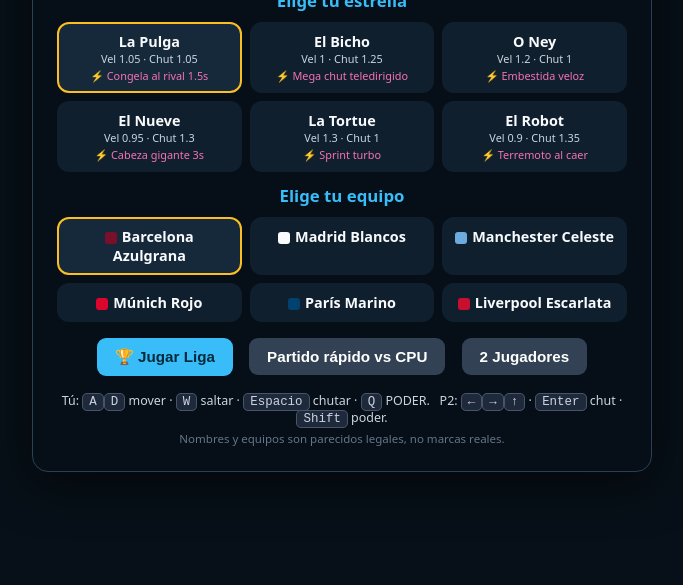
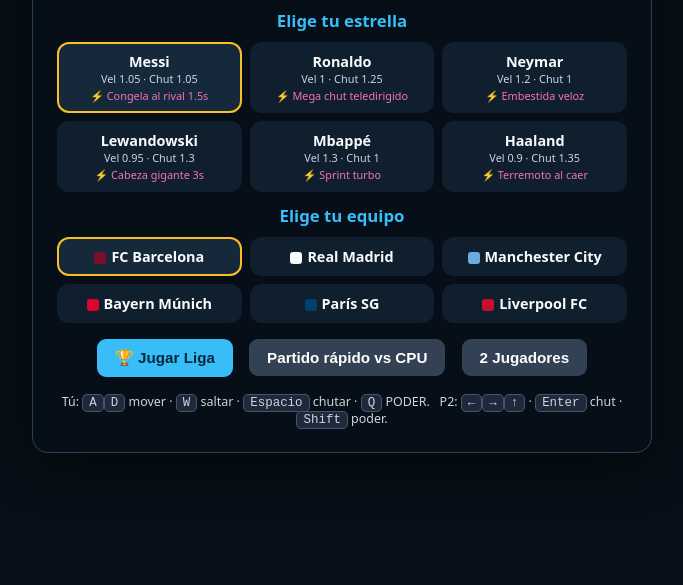
Before and after one commit to mohamedlaaziz024-coder/cabezones-legends, a plain HTML site: page index.html in a window 1280 px wide. Shown: the part 215-800 px from the top of the page, without its empty margins (298-981 px from the left). Drawn offline with Linux system fonts and the light colour scheme.

Commit message:
Nombres y equipos reales

```diff
--- a/index.html
+++ b/index.html
@@ -52,7 +52,6 @@
       <button id="btn2P" class="alt">2 Jugadores</button>
     </div>
     <p style="font-size:.78rem;margin-top:10px">Tú: <kbd>A</kbd><kbd>D</kbd> mover · <kbd>W</kbd> saltar · <kbd>Espacio</kbd> chutar · <kbd>Q</kbd> PODER. &nbsp; P2: <kbd>←</kbd><kbd>→</kbd><kbd>↑</kbd> · <kbd>Enter</kbd> chut · <kbd>Shift</kbd> poder.</p>
-    <p style="font-size:.72rem;color:#64748b">Nombres y equipos son parecidos legales, no marcas reales.</p>
   </div>
 </div>
 
@@ -91,21 +90,21 @@
 
 // ---------- Estrellas (parecidos legales) + poderes ----------
 const STARS={
-  pulga:   { name:"La Pulga",  skin:"#f2c79b", hair:"#2b1d12", speed:1.05, jump:1.0, kick:1.05, power:"freeze",  pdesc:"Congela al rival 1.5s" },
-  bicho:   { name:"El Bicho",  skin:"#e8b98f", hair:"#1a1a1a", speed:1.0,  jump:1.2, kick:1.25, power:"rocket",  pdesc:"Mega chut teledirigido" },
-  ney:     { name:"O Ney",     skin:"#8d5a3c", hair:"#0e0e0e", speed:1.2,  jump:1.0, kick:1.0,  power:"dash",    pdesc:"Embestida veloz" },
-  lewa:    { name:"El Nueve",  skin:"#f0c49a", hair:"#3a2a18", speed:0.95, jump:1.1, kick:1.3,  power:"big",     pdesc:"Cabeza gigante 3s" },
-  mbap:    { name:"La Tortue", skin:"#6b4226", hair:"#141414", speed:1.3,  jump:1.0, kick:1.0,  power:"dash",    pdesc:"Sprint turbo" },
-  haala:   { name:"El Robot",  skin:"#f3c79e", hair:"#caa15a", speed:0.9,  jump:1.25,kick:1.35, power:"quake",   pdesc:"Terremoto al caer" },
+  pulga:   { name:"Messi",     skin:"#f2c79b", hair:"#2b1d12", speed:1.05, jump:1.0, kick:1.05, power:"freeze",  pdesc:"Congela al rival 1.5s" },
+  bicho:   { name:"Ronaldo",   skin:"#e8b98f", hair:"#1a1a1a", speed:1.0,  jump:1.2, kick:1.25, power:"rocket",  pdesc:"Mega chut teledirigido" },
+  ney:     { name:"Neymar",    skin:"#8d5a3c", hair:"#0e0e0e", speed:1.2,  jump:1.0, kick:1.0,  power:"dash",    pdesc:"Embestida veloz" },
+  lewa:    { name:"Lewandowski",skin:"#f0c49a",hair:"#3a2a18", speed:0.95, jump:1.1, kick:1.3,  power:"big",     pdesc:"Cabeza gigante 3s" },
+  mbap:    { name:"Mbappé",    skin:"#6b4226", hair:"#141414", speed:1.3,  jump:1.0, kick:1.0,  power:"dash",    pdesc:"Sprint turbo" },
+  haala:   { name:"Haaland",   skin:"#f3c79e", hair:"#caa15a", speed:0.9,  jump:1.25,kick:1.35, power:"quake",   pdesc:"Terremoto al caer" },
 };
-// ---------- Equipos (ciudades reales, nombres inventados) ----------
+// ---------- Equipos ----------
 const TEAMS=[
-  {name:"Barcelona Azulgrana", c1:"#7a0f2b", c2:"#1d2d6b"},
-  {name:"Madrid Blancos",      c1:"#f8fafc", c2:"#d4af37"},
-  {name:"Manchester Celeste",  c1:"#6cabdd", c2:"#1c2c5b"},
-  {name:"Múnich Rojo",         c1:"#dc052d", c2:"#0a1a4f"},
-  {name:"París Marino",        c1:"#004170", c2:"#da291c"},
-  {name:"Liverpool Escarlata", c1:"#c8102e", c2:"#00b2a9"},
+  {name:"FC Barcelona",      c1:"#7a0f2b", c2:"#1d2d6b"},
+  {name:"Real Madrid",       c1:"#f8fafc", c2:"#d4af37"},
+  {name:"Manchester City",   c1:"#6cabdd", c2:"#1c2c5b"},
+  {name:"Bayern Múnich",     c1:"#dc052d", c2:"#0a1a4f"},
+  {name:"París SG",          c1:"#004170", c2:"#da291c"},
+  {name:"Liverpool FC",      c1:"#c8102e", c2:"#00b2a9"},
 ];
 let myStar="pulga", myTeam=0;
 
```
